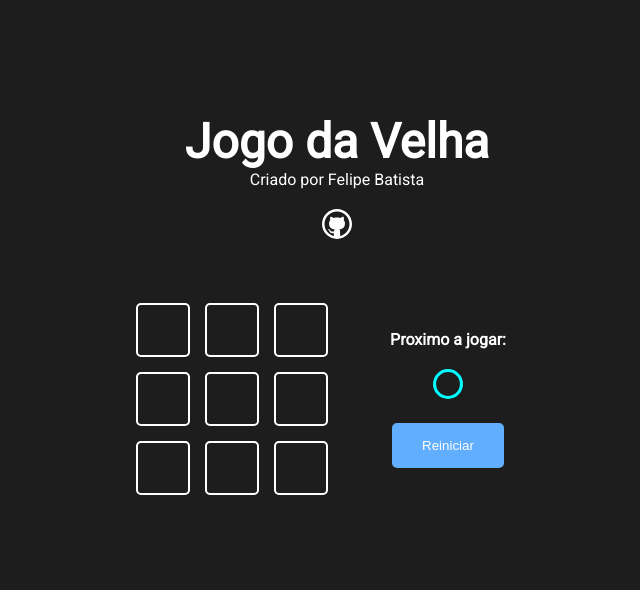
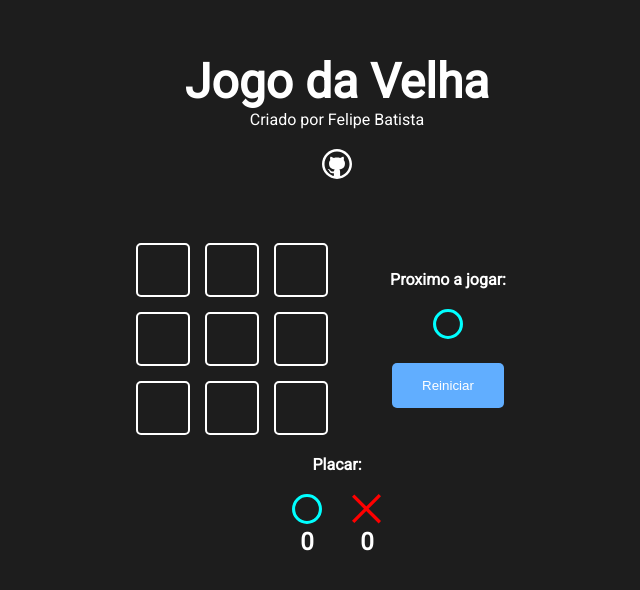
Before and after one commit to Felipe-devjs/react-jogo-da-velha, a Next.js app: page / in a window 1280 px wide. Shown: the part 116-706 px from the top of the page, without its empty margins (303-943 px from the left). Built offline with nearby package versions, Linux system fonts and the light colour scheme.

Commit message:
Criado Placar

```diff
--- a/Src/components/game/Game.jsx
+++ b/Src/components/game/Game.jsx
@@ -3,6 +3,7 @@ import styles from './Game.module.css'
 
 import GameOption from "../gameOption/GameOption"
 import GameInfo from "../gameInfo/GameInfo"
+import Score from "../score/score"
 
 const winnerTable = [
     [0,1,2],
@@ -68,6 +69,7 @@ function Game() {
     }, [winner])
 
     return (
+        <>
 
         <div className= {styles.gameContent}>
             <div className={styles.game}>
@@ -94,6 +96,8 @@ function Game() {
 
 
         </div>
+        <Score />
+        </>
     )
 }
 
--- a/Src/components/game/Game.module.css
+++ b/Src/components/game/Game.module.css
@@ -9,6 +9,7 @@
     display: flex;
     gap:  30px;
     align-items: center;
+    margin-bottom: 20px;
 }
 
 @media screen and (max-width: 425px){
--- /dev/null
+++ b/Src/components/score/Score.module.css
@@ -0,0 +1,9 @@
+.score {
+    display: flex;
+    gap: 30px;
+    margin-top: 20px;
+}
+
+.scoreContent {
+    justify-items: center;
+}
--- /dev/null
+++ b/Src/components/score/score.jsx
@@ -0,0 +1,24 @@
+import styles from "./Score.module.css"
+
+import Icon from "../icon/Icon"
+
+function Score () {
+    return(
+        <>
+        <h4>Placar:</h4>
+
+        <div className={styles.score}>
+            <div className={styles.scoreContent}>
+                <Icon iconName="circle" />
+                <h2>0</h2>
+            </div>
+            <div className={styles.scoreContent}>
+                <Icon iconName="x" />
+                <h2>0</h2>
+            </div>
+        </div>
+        </>
+    )
+}
+
+export default Score
```
